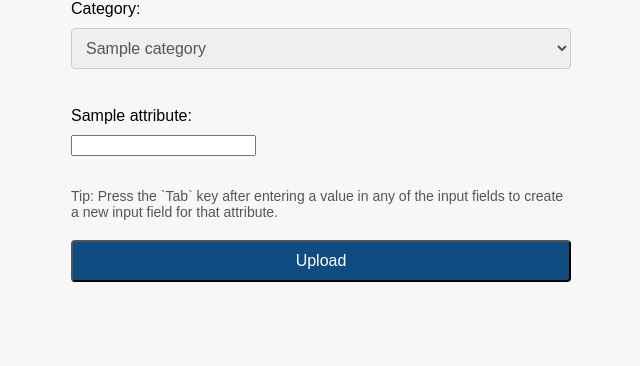
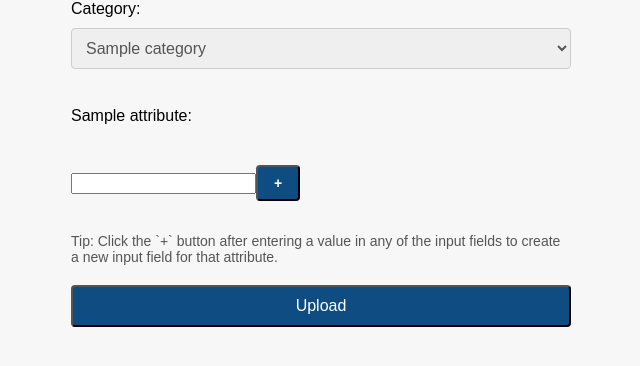
Before and after one commit to thiefyzheng/StableBay, a Flask app: page /upload2/1 in a window 1280 px wide. Shown: the top 366 px of the page, without its empty margins (319-959 px from the left). Run offline with Flask 2, Linux system fonts and the light colour scheme; the visitor is signed in with stand-in values (Sample User, id 1); tables that the repository leaves empty or names only in its code hold one stand-in row (values such as "Sample post").

Commit message:
Fixed the issue where you could only upload one value

```diff
--- a/app.py
+++ b/app.py
@@ -223,10 +223,10 @@ def upload2(model_id):
         # If user is not logged in, redirect to login page
         return redirect(url_for('login'))
 
-    categories = get_categories()  # get the list of categories
+    categories = get_categories() # get the list of categories
     print("Categories:", categories)
 
-    category_attributes = []  # initialize category_attributes to an empty list
+    category_attributes = [] # initialize category_attributes to an empty list
 
     if request.method == 'POST' and request.form.get('request_type') == 'POST':
         category_id = request.form['category_id']
@@ -237,8 +237,17 @@ def upload2(model_id):
         category_attributes = get_attributes(category_id)
         print("Category attributes:", category_attributes)
 
+        # Format the form data
+        attribute_values = {}
+        for key in request.form.keys():
+            if key not in ['category_id', 'request_type']:
+                attribute_values[key] = request.form.getlist(key)
+
+        # Convert attribute values to JSON
+        attribute_values_json = json.dumps(attribute_values)
+        print(f"attribute_values_json: {attribute_values_json}")
+
         # Save the model attributes to the database
-        attribute_values_json = json.dumps({key: value for key, value in request.form.items() if key not in ['category_id', 'request_type']})
         add_model_attributes(model_id, attribute_values_json)
 
         # Update the category for the model in the database
@@ -257,7 +266,6 @@ def upload2(model_id):
         return redirect(url_for('uploaded_route', model_id=model_id))
 
     return render_template('upload2.html', model_id=model_id, categories=categories, category_attributes=category_attributes)
-
 
 @app.route('/add_model_attributes/<int:model_id>', methods=['POST'])
 def add_model_attributes_endpoint(model_id):
@@ -311,9 +319,22 @@ import datetime
 import mysql.connector
 
 import edit
+from flask import redirect, session
+
+from flask import redirect, session
+
+from admin import is_admin
 @app.route('/torrents/<string:torrent_id>/edit', methods=['GET', 'POST'])
 def edit_torrent(torrent_id):
     if request.method == 'POST':
+        # Check if editor is uploader
+        editor = session.get('username')
+        query = "SELECT uploaded_by FROM models WHERE id=%s"
+        params = (torrent_id,)
+        uploader = edit.execute_query(query, params)[0]
+        if editor != uploader:
+            return redirect('/rickroll')
+
         model_name = request.form.get('model_name')
         short_description = request.form.get('short_description')
         magnet_link = request.form.get('magnet_link')
@@ -327,7 +348,8 @@ def edit_torrent(torrent_id):
                 attribute_name = key[len('attribute_'):]
                 attributes[attribute_name] = value
 
-        print(f"Updating torrent {torrent_id} with values: model_name={model_name}, short_description={short_description}, magnet_link={magnet_link}, image_link={image_link}, category={category}, attributes={attributes}")
+        print(
+            f"Updating torrent {torrent_id} with values: model_name={model_name}, short_description={short_description}, magnet_link={magnet_link}, image_link={image_link}, category={category}, attributes={attributes}")
 
         edit.edit_model(torrent_id, model_name=model_name, short_description=short_description, magnet_link=magnet_link,
                         image_link=image_link, category=category, attributes=attributes)
@@ -335,6 +357,14 @@ def edit_torrent(torrent_id):
         return 'Torrent updated successfully!'
 
     else:
+        # Check if current user is uploader or admin
+        current_user = session.get('username')
+        query = "SELECT uploaded_by FROM models WHERE id=%s"
+        params = (torrent_id,)
+        uploader = edit.execute_query(query, params)[0]
+        if current_user != uploader and not is_admin(current_user):
+            return redirect('/rickroll')
+
         # Get torrent from database
         query = "SELECT * FROM models WHERE id=%s"
         params = (torrent_id,)
--- a/templates/upload2.html
+++ b/templates/upload2.html
@@ -79,6 +79,27 @@
            color:#555 ;
            margin-bottom :20px ;
          }
+
+         .add-button {
+             display:inline-block;
+             padding :8px 16px;
+             background-color:#0f4c81;
+             color:#fff;
+             font-size :14px;
+             font-weight :700;
+             text-transform :uppercase;
+             text-decoration:none;
+             border-radius :4px;
+             transition :all .3s ease;
+             margin-top :30px;
+             cursor:pointer;
+         }
+
+         .add-button:hover {
+             background-color:#fff;
+             color:#0f4c81;
+             border :2px solid #0f4c81;
+         }
     </style>
     <script>
        $(document).ready(function(){
@@ -94,22 +115,22 @@
                     attributesHtml += '<label for="' + attribute['name'] + '">' + attribute['name'] + ':</label>';
                     attributesHtml += '<div class="input-group">';
                     attributesHtml += '<input type="' + attribute['type'] + '" name="' + attribute['name'] + '">';
+                    attributesHtml += '<button class="add-button" type="button">+</button>';
                     attributesHtml += '</div><br>';
                 });
                 $('#attributes_container').html(attributesHtml);
 
-                // Add event listener to create new input field when Tab is pressed
-                $(document).on('keydown', '.input-group input', function(e) {
-                    if (e.which == 9) {
-                        e.preventDefault();
-                        var new_input = $('<input type="' + $(this).attr('type') + '" name="' + $(this).attr('name') + '">');
+                // Add event listener to create new input field when plus button is clicked
+                $(document).on('click', '.add-button', function() {
+                    var new_input = $('<input type="' + $(this).prev().attr('type') + '" name="' + $(this).prev().attr('name') + '">');
                     var delete_button = $('<button class="delete-button">Delete</button>');
+                    var add_button = $('<button class="add-button" type="button">+</button>');
                     var new_input_group = $('<div class="input-group"></div>');
                     new_input_group.append(new_input);
+                    new_input_group.append(add_button);
                     new_input_group.append(delete_button);
                     $(this).parent().after(new_input_group);
                     new_input.focus();
-                    }
                 });
 
                 // Add event listener to delete input field when delete button is clicked
@@ -159,7 +180,7 @@ $('#category').on('change', function() {
 
       <div id="attributes_container"></div>
 
-      <p class="guide">Tip: Press the `Tab` key after entering a value in any of the input fields to create a new input field for that attribute.</p>
+      <p class="guide">Tip: Click the `+` button after entering a value in any of the input fields to create a new input field for that attribute.</p>
 
       <input type="hidden" name="request_type" value="POST">
       <input type="submit" value="Upload">
--- a/upload2.py
+++ b/upload2.py
@@ -132,6 +132,7 @@ def get_attributes(category_id):
 def add_model_attributes(model_id, attribute_values_json):
     # Convert JSON to dictionary
     attribute_values = json.loads(attribute_values_json)
+    print(f"attribute_values: {attribute_values}")
 
     # Connect to the database
     conn = mysql.connector.connect(host=db_host, user=db_user, password=db_password, database=db_name)
@@ -142,6 +143,7 @@ def add_model_attributes(model_id, attribute_values_json):
 
         # Loop through the attributes and insert them into the model_attributes table
         for key, value in attribute_values.items():
+            print(f"key: {key}, value: {value}")
             # Get the attribute ID
             query = '''
             SELECT id FROM attributes
@@ -152,13 +154,26 @@ def add_model_attributes(model_id, attribute_values_json):
             if row is None:
                 raise ValueError(f"Attribute {key} not found in attributes table")
             attribute_id = row[0]
+            print(f"attribute_id: {attribute_id}")
 
-            # Insert the attribute value into the model_attributes table
-            query = '''
-            INSERT INTO model_attributes (model_id, attribute_id, value)
-            VALUES (%s, %s, %s)
-            '''
-            cursor.execute(query, (model_id, attribute_id, value))
+            # Check if value is a list
+            if isinstance(value, list):
+                # Insert multiple values for the same attribute
+                for val in value:
+                    query = '''
+                    INSERT INTO model_attributes (model_id, attribute_id, value)
+                    VALUES (%s, %s, %s)
+                    '''
+                    cursor.execute(query, (model_id, attribute_id, val))
+                    print(f"Inserted row with model_id: {model_id}, attribute_id: {attribute_id}, value: {val}")
+            else:
+                # Insert a single value for the attribute
+                query = '''
+                INSERT INTO model_attributes (model_id, attribute_id, value)
+                VALUES (%s, %s, %s)
+                '''
+                cursor.execute(query, (model_id, attribute_id, value))
+                print(f"Inserted row with model_id: {model_id}, attribute_id: {attribute_id}, value: {value}")
 
         # Commit changes to the database
         conn.commit()
```
Also changed, not shown: admin.py (added, +8 -0 lines), database.py (+34 -33 lines). Lines whose indentation alone changed are shown as unchanged.
